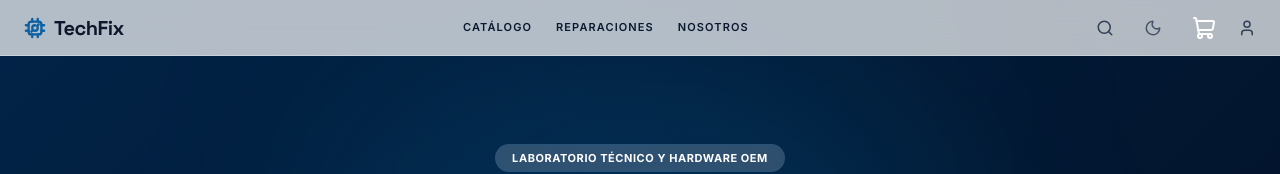
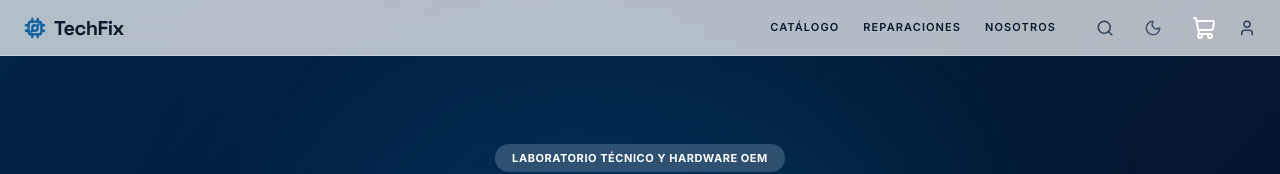
Before and after one commit to comercio-electronico-lab/TechFix, a Next.js app in the folder frontend/: page / in a window 1280 px wide. Shown: the top 174 px of the page. Built offline with nearby package versions, Linux system fonts and the light colour scheme.

Commit message:
style(navbar): alinear los enlaces de navegacion al lado derecho junto al menu de acciones

```diff
--- a/frontend/src/components/layout/Navbar.tsx
+++ b/frontend/src/components/layout/Navbar.tsx
@@ -108,6 +108,8 @@ const Navbar = () => {
             onMouseEnter={() => handleMouseEnterLink(undefined)}
           />
 
+          {/* WRAPPER DERECHO: NAVEGACIÓN Y ACCIONES */}
+          <div className="flex items-center gap-8">
             {/* ENLACES DE NAVEGACIÓN DESKTOP */}
             <nav className={`hidden md:flex items-center gap-gutter transition-all duration-300 ${
               isSearchOpen ? 'opacity-0 scale-95 pointer-events-none w-0' : 'opacity-100 scale-100'
@@ -130,15 +132,6 @@ const Navbar = () => {
                 );
               })}
             </nav>
-          {/* BUSCADOR DE ESCRITORIO EXPANDIBLE */}
-          <NavbarSearch
-            ref={searchInputRef}
-            isOpen={isSearchOpen}
-            onClose={() => setIsSearchOpen(false)}
-            searchQuery={searchQuery}
-            setSearchQuery={setSearchQuery}
-            onSubmit={handleSearchSubmit}
-          />
 
             {/* MENÚ DE ACCIONES */}
             <div className="flex items-center gap-3.5 text-slate-700 dark:text-slate-200">
@@ -213,6 +206,17 @@ const Navbar = () => {
             </div>
           </div>
 
+          {/* BUSCADOR DE ESCRITORIO EXPANDIBLE */}
+          <NavbarSearch
+            ref={searchInputRef}
+            isOpen={isSearchOpen}
+            onClose={() => setIsSearchOpen(false)}
+            searchQuery={searchQuery}
+            setSearchQuery={setSearchQuery}
+            onSubmit={handleSearchSubmit}
+          />
+        </div>
+
         {/* MEGA MENUS MODULARES */}
         <MegaMenuCatalog
           isOpen={activeDropdown === 'catalogo'}
```
Lines whose indentation alone changed are shown as unchanged.
